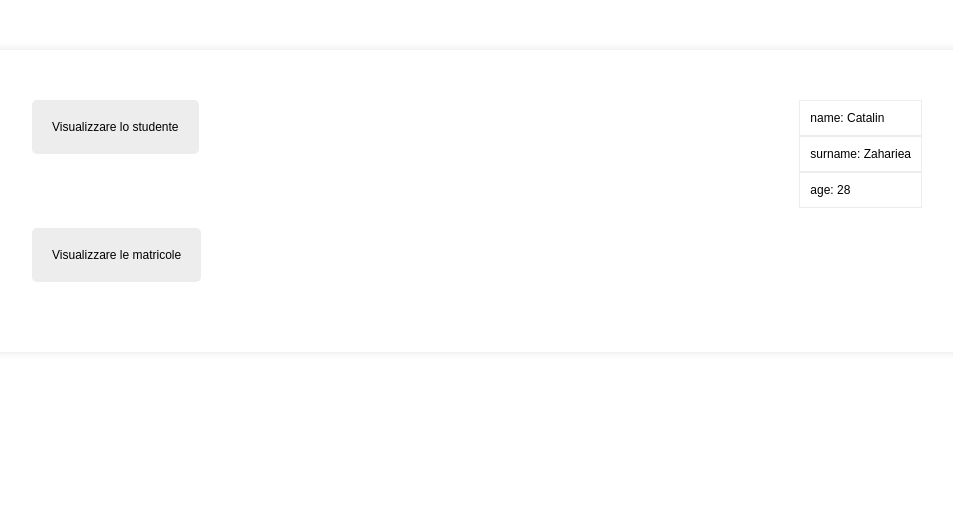
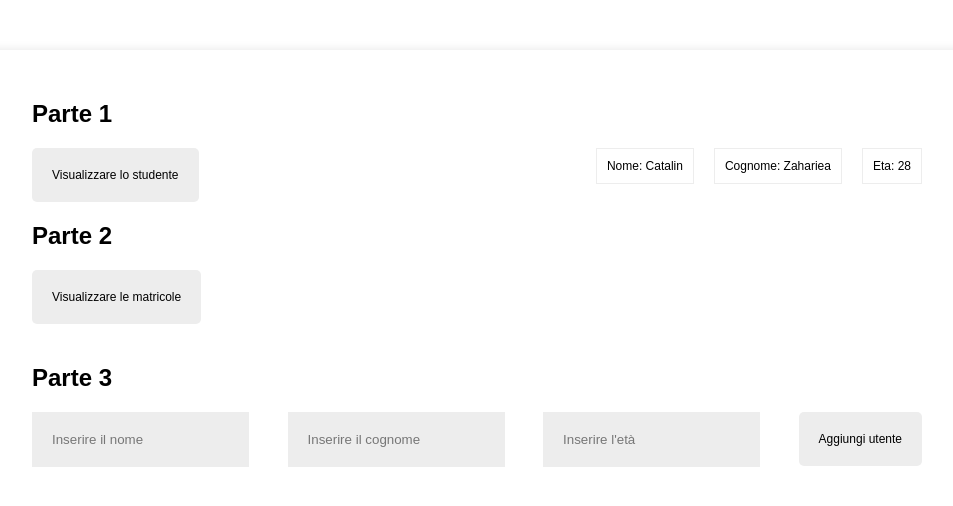
Before and after one commit to catalin-zahariea/js-oggetti-studenti, a plain HTML site: page index.html in a window 1280 px wide. Both pictures are taken after a click on the button "Visualizzare lo studente". Shown: the whole page, without its empty margins (163-1116 px from the left). Drawn offline with nearby package versions, Linux system fonts and the light colour scheme.

Commit message:
Finished.

```diff
--- a/css/style.css
+++ b/css/style.css
@@ -8,13 +8,15 @@
 
 ul {
   list-style: none;
+  margin: -10px;
 }
 
 li {
   border: 1px solid #ededed;
   font-size: 12px;
   padding: 10px;
-  display: block;
+  display: inline-block;
+  margin: 10px;
 }
 
 /* COMMON */
@@ -32,6 +34,10 @@ li {
   justify-content: space-between;
 }
 
+.flex-wrap {
+  flex-wrap: wrap;
+}
+
 .padding-top {
   padding-top: 20px;
 }
@@ -45,8 +51,7 @@ body {
 
 /* MAIN */
 
-#student-btn,
-#class-btn {
+button {
   font-size: 12px;
   color: #000;
   padding: 20px;
@@ -56,7 +61,8 @@ body {
 }
 
 #student-btn:active,
-#class-btn:active {
+#user-list-btn:active,
+#input-btn:active {
   background-color: #fff;
   border: 1px solid #ededed;
   box-shadow: 0px 0px 10px rgba(0, 0, 0, 0.1);
@@ -71,3 +77,20 @@ body {
   border: 1px solid #ededed;
   border-radius: 5px;
 }
+
+input {
+  padding: 20px;
+  border: none;
+  background-color: #ededed;
+  outline: none;
+}
+
+input::placeholder {
+  color: rgba(0, 0, 0, 0.5);
+}
+
+input:focus {
+  background-color: #fff;
+  border: 1px solid #ededed;
+  box-shadow: 0px 0px 10px rgba(0, 0, 0, 0.1);
+}
--- a/index.html
+++ b/index.html
@@ -13,17 +13,54 @@
     <!-- Main -->
     <main>
       <div class="container">
-        <div class="flex">
+        <h2>Parte 1</h2>
+        <div class="flex padding-top">
           <button id="student-btn">Visualizzare lo studente</button>
           <ul id="output1"></ul>
         </div>
 
+        <h2 class="padding-top">Parte 2</h2>
         <div class="flex padding-top">
-          <button id="class-btn">Visualizzare le matricole</button>
+          <button id="user-list-btn">Visualizzare le matricole</button>
           <ul id="output2"></ul>
         </div>
 
-        <div class="flex padding-top"></div>
+        <div class="flex flex-wrap padding-top">
+          <ul id="output-list"></ul>
+        </div>
+
+        <h2 class="padding-top">Parte 3</h2>
+        <div class="flex padding-top">
+          <div>
+            <label for="input-name"></label>
+            <input
+              type="text"
+              name="name"
+              id="input-name"
+              placeholder="Inserire il nome"
+            />
+          </div>
+          <div>
+            <label for="input-surname"></label>
+            <input
+              type="text"
+              name="surname"
+              id="input-surname"
+              placeholder="Inserire il cognome"
+            />
+          </div>
+          <div>
+            <label for="input-age"></label>
+            <input
+              type="number"
+              name="age"
+              id="input-age"
+              placeholder="Inserire l'età"
+            />
+          </div>
+
+          <button id="input-btn">Aggiungi utente</button>
+        </div>
       </div>
     </main>
     <!-- End Main -->
--- a/js/script.js
+++ b/js/script.js
@@ -18,13 +18,13 @@ $(document).ready(function () {
   // -------------------------------
   // Variables
   //
-  var studente = {
-    name: "Catalin",
-    surname: "Zahariea",
-    age: 28,
+  var student = {
+    Nome: "Catalin",
+    Cognome: "Zahariea",
+    Eta: 28,
   };
 
-  var classeStudenti = [
+  var userList = [
     {
       name: "Catalin",
       surname: "Zahariea",
@@ -66,34 +66,98 @@ $(document).ready(function () {
       age: 2,
     },
   ];
-
+  //
+  // 1) Creare un oggetto che descriva uno studente, con le seguenti proprietà: nome, cognome e età.
+  // 2) Stampare a schermo attraverso un ciclo for-in tutte le proprietà dell'oggetto.
+  //
   $("#student-btn").click(function () {
     if ($("#output1").html() != "") {
       $("#output1").html("");
     } else {
-      for (var key in studente) {
-        $("#output1").append("<li>" + key + ": " + studente[key] + "</li>");
+      for (var key in student) {
+        $("#output1").append("<li>" + key + ": " + student[key] + "</li>");
       }
     }
   });
+  //
+  // -------------------------------
+  //
 
-  $("#class-btn").click(function () {
-    if ($("#output2").html() != "") {
-      $("#output2").html("");
+  $("#user-list-btn").click(function () {
+    userListPrint();
+  });
+
+  // $("#user-list-btn").click(function () {
+  //   if ($("#output-list").html() != "") {
+  //     $("#output-list").html("");
+  //   } else {
+  //     for (var i = 0; i < classeStudenti.length; i++) {
+  //       console.log(classeStudenti[i]);
+
+  //       $("#output-list").append(
+  //         "<li>" +
+  //           "Nome: " +
+  //           classeStudenti[i]["name"] +
+  //           "<br>" +
+  //           "Cognome: " +
+  //           classeStudenti[i]["surname"] +
+  //           "</li>"
+  //       );
+  //     }
+  //   }
+  // });
+  //
+  // -------------------------------
+  // 5) Dare la possibilità all’utente, attraverso 3 prompt(),
+  // di aggiungere un nuovo oggetto studente inserendo nell’ordine: nome, cognome e età.
+  //
+  $("#input-btn").click(function () {
+    //
+    // -------------------------------
+    // Variables
+    //
+    var userName = $("#input-name").val();
+    var userSurname = $("#input-surname").val();
+    var userAge = parseInt($("#input-age").val());
+    //
+    // First check that the input has a value.
+    //
+    if (userName.length != 0) {
+      if (userSurname.length != 0) {
+        if (!isNaN(userAge)) {
+          var newUser = {
+            name: userName,
+            surname: userSurname,
+            age: userAge,
+          };
+          //
+          // Push newUser inside the array.
+          //
+          userList.push(newUser);
+        }
+      }
+    }
+  });
+  //
+  // -------------------------------
+  // 3) Creare un array di oggetti di studenti.
+  // 4) Ciclare su tutti gli studenti e stampare per ognuno di essi, nome e cognome.
+  //
+  function userListPrint() {
+    if ($("#output-list").html() != "") {
+      $("#output-list").html("");
     } else {
-      for (var i = 0; i < classeStudenti.length; i++) {
-        console.log(classeStudenti[i]);
-
-        $("#output2").append(
+      for (var i = 0; i < userList.length; i++) {
+        $("#output-list").append(
           "<li>" +
             "Nome: " +
-            classeStudenti[i]["name"] +
+            userList[i]["name"] +
             "<br>" +
             "Cognome: " +
-            classeStudenti[i]["surname"] +
+            userList[i]["surname"] +
             "</li>"
         );
       }
     }
-  });
+  }
 });
```
